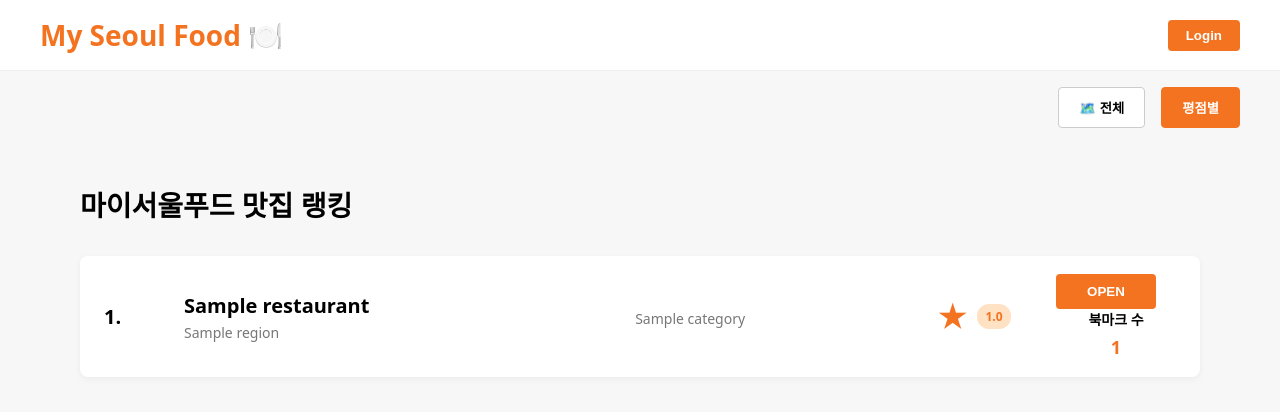
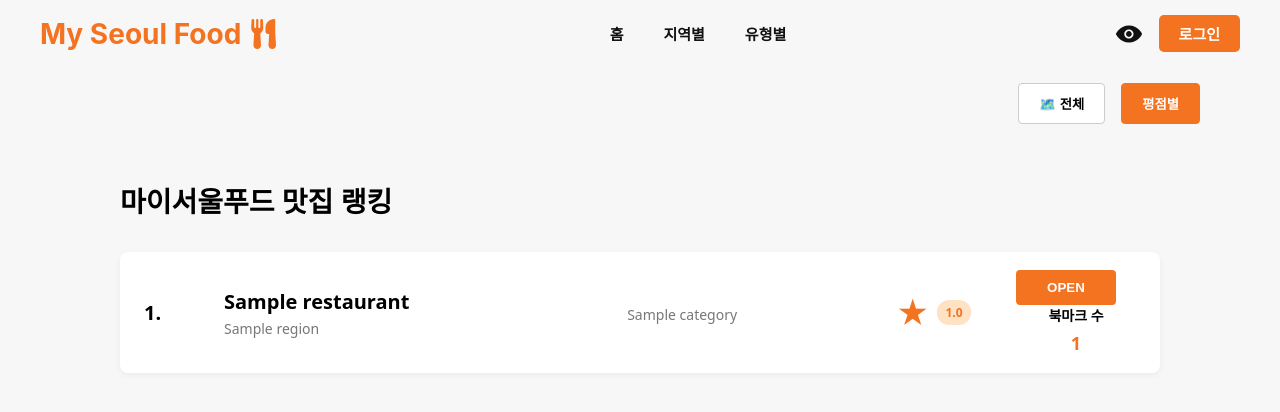
Before and after one commit to haeun228/BDA_team03, a PHP site: page /pages/list_restaurants.php in a window 1280 px wide. Shown: the top 412 px of the page. Run offline with PHP 8.4, Linux system fonts and the light colour scheme; tables that the repository leaves empty hold one stand-in row (values such as "Sample post").

Commit message:
Update list_restaurant.php
view each restaurant in detail
change the max size of the main components

```diff
--- a/pages/list_restaurants.php
+++ b/pages/list_restaurants.php
@@ -20,6 +20,7 @@ FROM Review;
 
 // 0. 공통 설정 ---------------------------------------------------
 date_default_timezone_set('Asia/Seoul');
+session_start();
 require_once __DIR__ . '/../config.php';
 
 // $mysqli = new mysqli($host, $user, $pass, $dbname);
@@ -148,6 +149,12 @@ $now = date('H:i:s');
     <meta charset="UTF-8">
     <title>My Seoul Food - 전체 맛집 조회</title>
     <style>
+        .page-wrapper {
+            max-width: 1200px;
+            margin: 0 auto;
+            padding: 0 30px; /* 좌우 패딩 */
+            }
+
         body {
             margin: 0;
             font-family: system-ui, -apple-system, BlinkMacSystemFont, "Segoe UI", sans-serif;
@@ -256,7 +263,14 @@ $now = date('H:i:s');
             background-color: #fff;
             border-radius: 8px;
             box-shadow: 0 2px 6px rgba(0,0,0,0.05);
+            cursor: pointer;
+            transition: background 0.15s;
+
         }
+        .restaurant-item:hover {
+        background-color: #fdf4ec;
+        }
+
         .rank-num {
             font-size: 20px;
             font-weight: 700;
@@ -317,18 +331,15 @@ $now = date('H:i:s');
             color: #f47320;
             font-weight: 700;
         }
+
     </style>
 </head>
 <body>
 
-<header class="header">
-    <div class="logo">My Seoul Food 🍽️</div>
-    <div class="nav-right">
-        <button class="login-btn">Login</button>
-    </div>
-</header>
+<?php include dirname(__DIR__) . '/menu.php'; ?>
 
-<!-- 지도 로고(지역) + 정렬 드롭다운 -->
+<div class="page-wrapper">
+    <!-- 지도 로고(지역) + 정렬 드롭다운 -->
 <div class="filter-bar">
     <!-- 1) 지역 드롭다운 -->
     <div class="dropdown">
@@ -398,8 +409,10 @@ $now = date('H:i:s');
 
             $avgRating     = number_format($row['avg_rating'], 1);
             $bookmarkCount = (int)$row['bookmark_count'];
+            $detailUrl = 'view_restaurant.php?id=' . (int)$row['restaurant_id'];
+
         ?>
-        <div class="restaurant-item">
+        <div class="restaurant-item" onclick="location.href='<?php echo $detailUrl; ?>'">
             <div class="rank-num"><?php echo $rank++; ?>.</div>
 
             <div>
@@ -450,6 +463,7 @@ $now = date('H:i:s');
         document.querySelectorAll('.dropdown-menu').forEach(m => m.style.display = 'none');
     });
 </script>
+</div>
 
 </body>
 </html>
```
